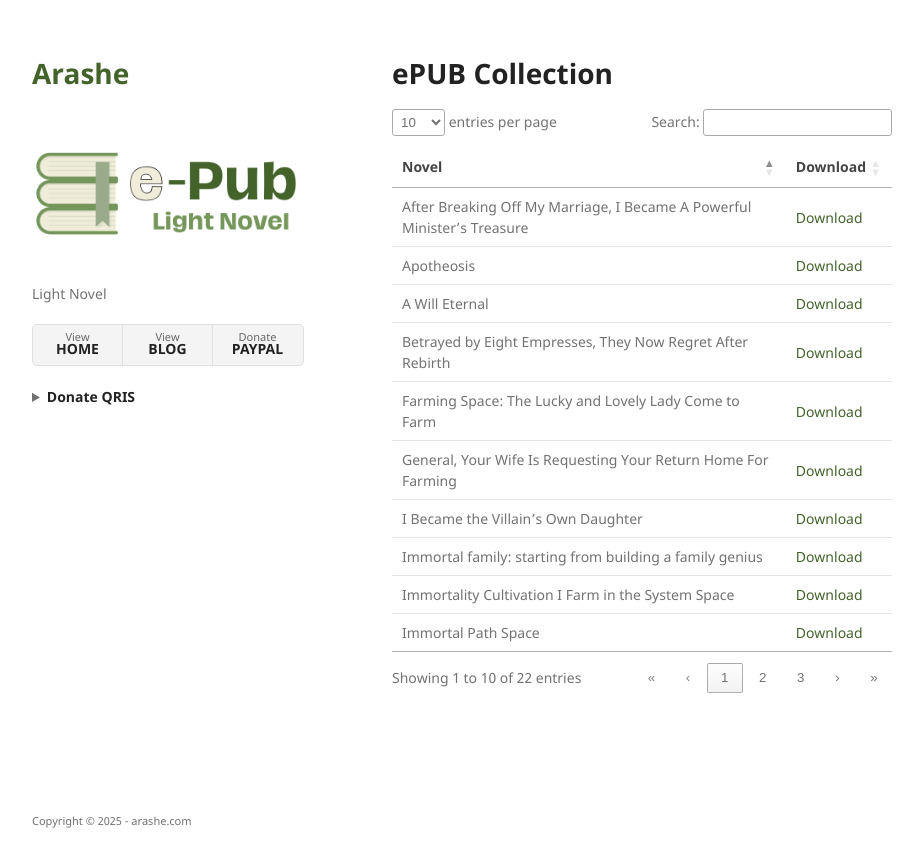
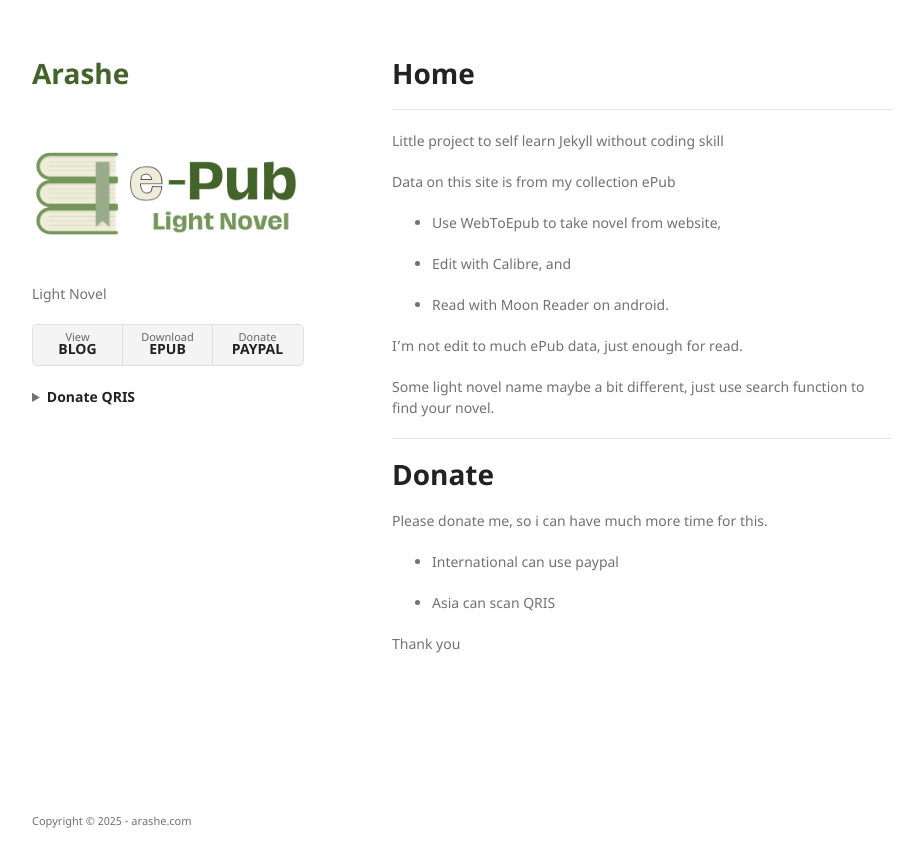
Before and after one commit to ashepub/ashepub.github.io, a Jekyll site: the page built from index.md, in a window 1280 px wide. Shown: the top 867 px of the page, without its empty margins (178-1101 px from the left). Built offline with Jekyll 4.4.1, drawn with Linux system fonts in a browser that asks for light colours.

Commit message:
update bulk

```diff
--- a/_layouts/default.html
+++ b/_layouts/default.html
@@ -37,8 +37,8 @@
         <p>{{ site.description | default: site.github.project_tagline }}</p>
 
         <ul class="downloads">
-          <li><a href="/">View <strong>HOME</strong></a></li>
           <li><a href="/blog.html">View <strong>BLOG</strong></a></li>
+          <li><a href="/epub.html">Download <strong>EPUB</strong></a></li>
           <li><a href="https://paypal.me/ashenara?country.x=ID&locale.x=en_US">Donate <strong>PAYPAL</strong></a></li>
         </ul>
         <details>
--- a/index.md
+++ b/index.md
@@ -1,59 +1,33 @@
 ---
 layout: default
-datatable: true
 ---
 
-# ePUB Collection
+# Home
 
+***
 
+Little project to self learn Jekyll without coding skill
 
-Novel                    | Download
--------                  | ---
-Lucky Girl Take the Space To Escape From the Famine | [Download][1]
-After Breaking Off My Marriage, I Became A Powerful Minister's Treasure | [Download][2]
-Apotheosis | [Download][3]
-The Eldest Daughter is Beautiful and Saucy | [Download][4]
-Farming Space: The Lucky and Lovely Lady Come to Farm | [Download][5]
-General, Your Wife Is Requesting Your Return Home For Farming | [Download][6]
-I Became the Villain's Own Daughter | [Download][7]
-Betrayed by Eight Empresses, They Now Regret After Rebirth | [Download][8]
-Immortal family: starting from building a family genius | [Download][9]
-Immortal Path Space | [Download][10]
-Immortality Cultivation I Farm in the System Space | [Download][11]
-The Little Darling Wife Who is a Divine Doctor Saved the Entire Family of the Duke's Mansion | [Download][12]
-The Lucky Heiress | [Download][13]
-Martial Peak | [Download][14]
-My Daily Cultivation Life with a Clumsy Female Disciple | [Download][15]
-Portable Space: The Group Favorite Milk Bag Brings the Whole Family To Open and Hang | [Download][16]
-The Prince Regent Is Powerful, And My Mommy Is Expecting Again! | [Download][17]
-Rebirth of the Li Family | [Download][18]
-There is Room For the Poor Daughter | [Download][19]
-Void Evolution System | [Download][20]
-The Whole Village Thrives After Adopting a Lucky Girl | [Download][21]
-A Will Eternal | [Download][22]
-{: .datatable}
+Data on this site is from my collection ePub
 
-[1a]: <Lucky Girl Take the Space To Escape From the Famine>
+- Use WebToEpub to take novel from website,
 
-[1]: https://www.dropbox.com/scl/fi/7h5pkcgocjf6d5gtr0ft2/Lucky-Girl_-Take-the-Space-To-Escape-From-the-Famine-Qi-Sheng-Man-Man.epub?dl=1
-[2]: https://www.dropbox.com/scl/fi/a495j4x7kkx0n1ios9nhs/After-Breaking-Off-My-Marriage-I-Became-A-Powerful-Minister-s-Treasure-Blue-White-Plaids.epub?dl=1
-[3]: https://www.dropbox.com/scl/fi/ax3s43dj2b4ptjmm39px2/Apotheosis-v2.10.0.epub?dl=1
-[4]: https://www.dropbox.com/scl/fi/o7kyrovsqu0uqlmkzv5oh/Eldest-Daughter-is-Beautiful-and-Saucy-The-Thousand-Birch-Fallen.epub?dl=1
-[5]: https://www.dropbox.com/scl/fi/pwenjvgeiicxde6446xf8/Farming-Space_-The-Lucky-and-Lovely-Lady-Come-to-Farm-Jin-Cui.epub?dl=1
-[6]: https://www.dropbox.com/scl/fi/rl2as9zwqbubihrrrdw8j/General-Your-Wife-Is-Requesting-Your-Return-Home-For-Farming-Folk-Remedies.epub?dl=1
-[7]: https://www.dropbox.com/scl/fi/rktut1ldln4nlwqza0fjl/I-Became-the-Villain-s-Own-Daughter-Qu-Xiao-Xi.epub?dl=1
-[8]: https://www.dropbox.com/scl/fi/3zfe18ah3wes94qo5c8v4/Betrayed-by-Eight-Empresses-They-Now-Regr-Li-3Feng.epub?dl=1
-[9]: https://www.dropbox.com/scl/fi/u3lqa8ftx6ujmuwioafii/Immortal-family_-starting-from-building-a-Lin-Dan-Miao-Yao.epub?dl=1
-[10]: https://www.dropbox.com/scl/fi/esjkv5ynd2egpjh8bp03d/Immortal-Path-Space-Liu-Zhouping.epub?dl=1
-[11]: https://www.dropbox.com/scl/fi/5x632l3md8vb0fkpc6d32/Immortality-Cultivation-I-Farm-in-the-System-Space-Light-Salted-Fish.epub?dl=1
-[12]: https://www.dropbox.com/scl/fi/6gw1n4bf58o954lhi31pb/Little-Darling-Wife-Who-is-a-Divine-Doctor-Saved-the-Entire-Family-of-the-Duke-s-Mansion-The.epub?dl=1
-[13]: https://www.dropbox.com/scl/fi/19ae52w55snuu53gqv54k/Lucky-Heiress-The-Yet-Another-Earworm.epub?dl=1
-[14]: https://www.dropbox.com/scl/fi/8tsbyp7ztxgdob01dbyor/Martial-Peak-Complete-F3.epub?dl=1
-[15]: https://www.dropbox.com/scl/fi/jgy7vwrth1187ptejkm54/My-Daily-Cultivation-Life-with-a-Clumsy-Female-Disciple.epub?dl=1
-[16]: https://www.dropbox.com/scl/fi/6hu2apapxp4nfvfyl1vtr/Portable-Space_-The-Group-Favorite-Milk-Bag-Brings-the-Whole-Family-To-Open-and-Hang-Bai-Li-Sha.epub?dl=1
-[17]: https://www.dropbox.com/scl/fi/xp8w7rdi50f5snxrro8hn/Prince-Regent-Is-Powerful-And-My-Mommy-Is-Expecting-Again-The-Endless-Stars.epub?dl=1
-[18]: https://www.dropbox.com/scl/fi/6bcvr70cpf0d7ok2xs226/Rebirth-of-the-Li-Family-Qiu-Wan-Zhe.epub?dl=1
-[19]: https://www.dropbox.com/scl/fi/bby455nsac3sm0ietermg/There-is-Room-For-the-Poor-Daughter-Hua-Bi-Qiao-Qiao.epub?dl=1
-[20]: https://www.dropbox.com/scl/fi/6p9eq6zzpkqgyefgsgqmc/Void-Evolution-System-Crocs_is_Dead.epub?dl=1
-[21]: https://www.dropbox.com/scl/fi/0yv5s9diuoygi1cy4pz5f/Whole-Village-Thrives-After-Adopting-a-Lucky-Girl-The-For-a-long-time.epub?dl=1
-[22]: https://www.dropbox.com/scl/fi/zgdr24vuev9teko96feuv/Will-Eternal-A-Er-Gen.epub?dl=1
+- Edit with Calibre, and
+
+- Read with Moon Reader on android.
+
+I'm not edit to much ePub data, just enough for read.
+
+Some light novel name maybe a bit different, just use search function to find your novel.
+
+***
+
+# Donate
+
+Please donate me, so i can have much more time for this.
+
+- International can use paypal
+
+- Asia can scan QRIS
+
+Thank you
```
Also changed, not shown: _layouts/post.html (+16 -0 lines), _posts/2018-08-21-apples.md (deleted, +0 -11 lines), _posts/2025-05-31-Publish 1st EPUBS.md (added, +35 -0 lines), epub.md (added, +69 -0 lines), _posts/Lucky Girl Take the Space To Escape From the Famine.md (renamed from _posts/2025-05-29-Lucky Girl Take the Space To Escape From the Famine.md), blog.md (renamed from blog.html), 2 other files.
